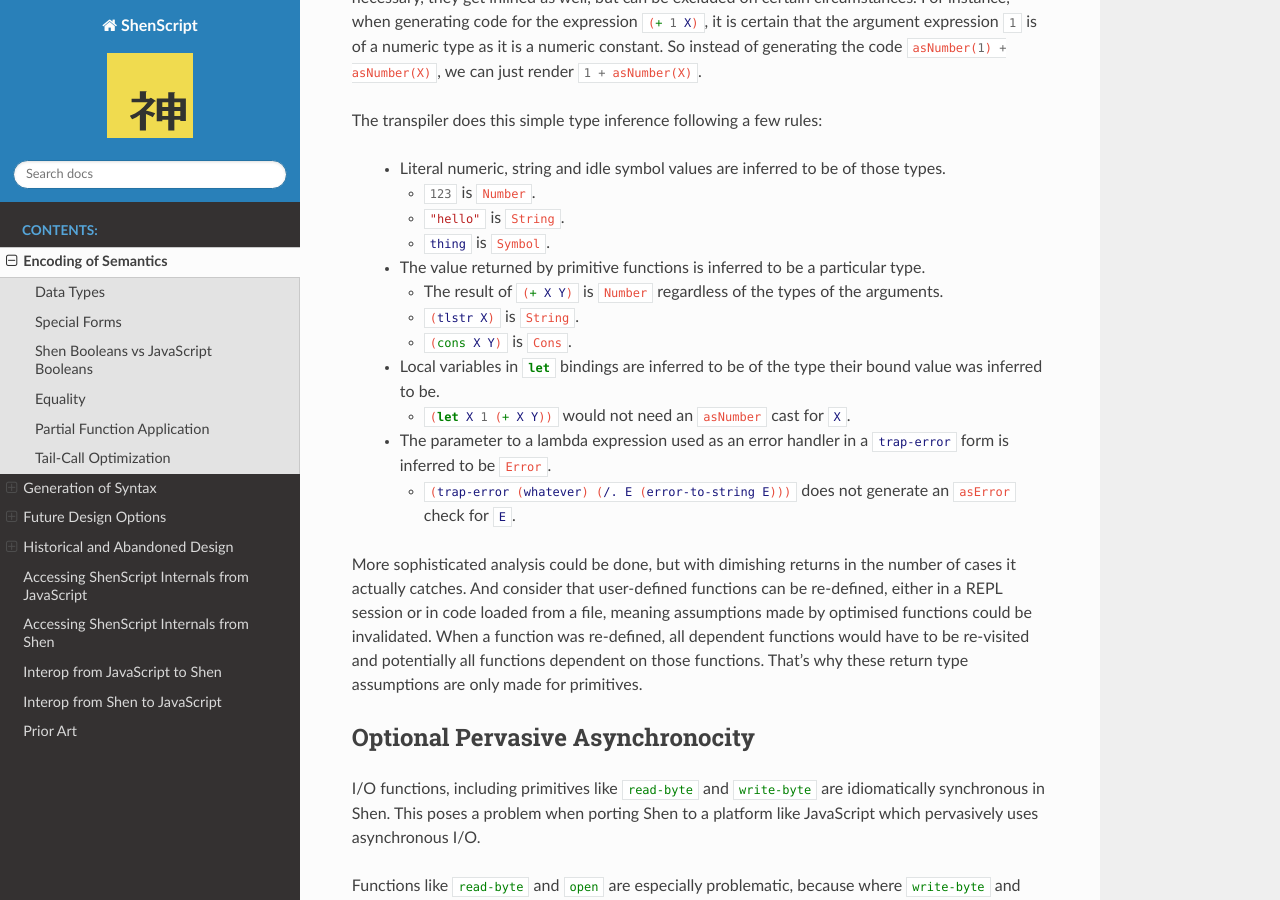
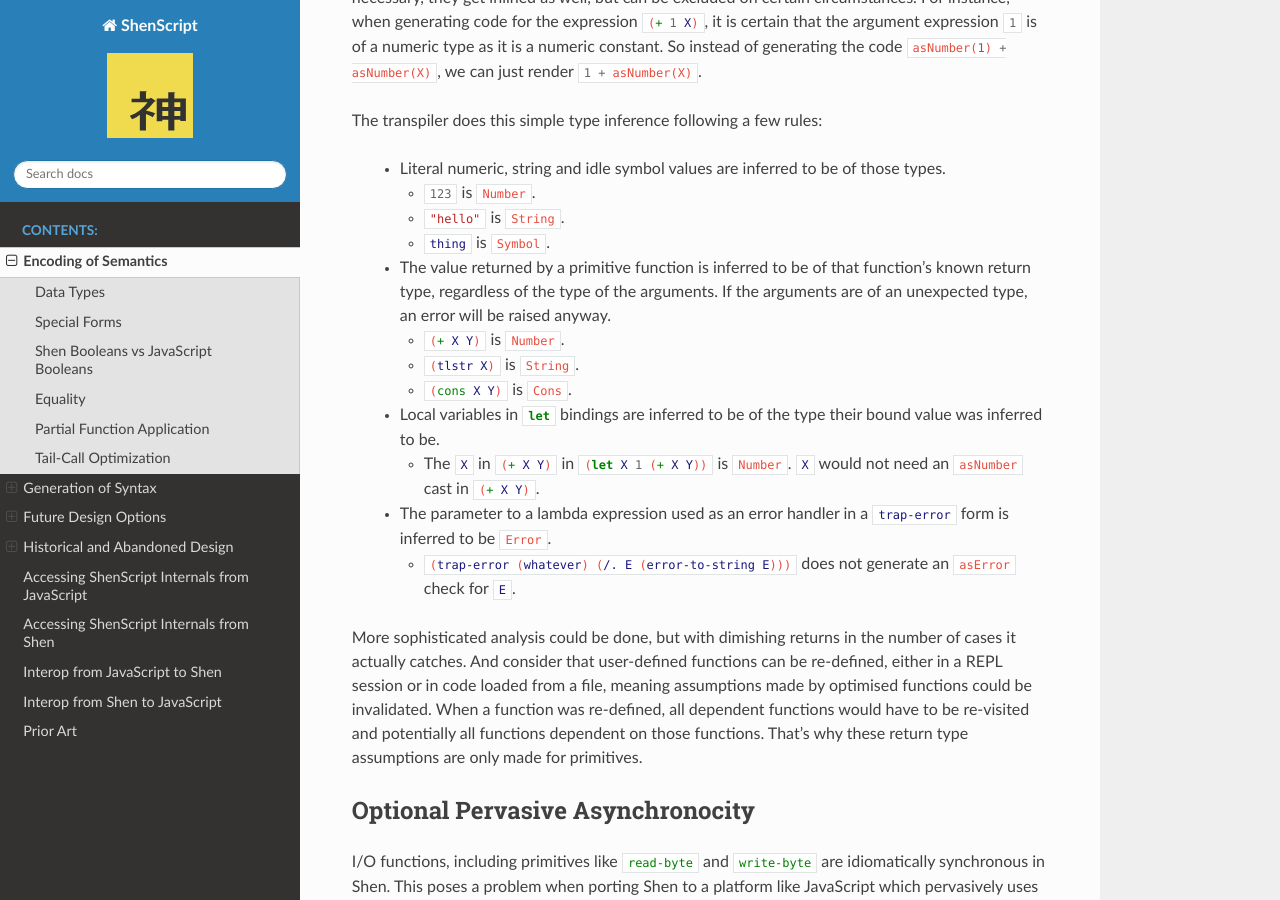
Before and after one commit to rkoeninger/ShenScript, a Sphinx documentation site: the page built from docs/design.rst, in a window 1280 px wide and 900 px high, scrolled down 4467 px. Built offline with Sphinx 7.4.7 and the Read the Docs theme 2.0.0, drawn with Linux system fonts in a browser that asks for light colours.

Commit message:
Clarified some wording under Code Inlining

```diff
--- a/docs/design.rst
+++ b/docs/design.rst
@@ -139,15 +139,15 @@ The transpiler does this simple type inference following a few rules:
     * :shen:`"hello"` is :code:`String`.
     * :shen:`thing` is :code:`Symbol`.
 
-  * The value returned by primitive functions is inferred to be a particular type.
+  * The value returned by a primitive function is inferred to be of that function's known return type, regardless of the type of the arguments. If the arguments are of an unexpected type, an error will be raised anyway.
 
-    * The result of :shen:`(+ X Y)` is :code:`Number` regardless of the types of the arguments.
+    * :shen:`(+ X Y)` is :code:`Number`.
     * :shen:`(tlstr X)` is :code:`String`.
     * :shen:`(cons X Y)` is :code:`Cons`.
 
   * Local variables in :shen:`let` bindings are inferred to be of the type their bound value was inferred to be.
 
-    * :shen:`(let X 1 (+ X Y))` would not need an :js:`asNumber` cast for :shen:`X`.
+    * The :shen:`X` in :shen:`(+ X Y)` in :shen:`(let X 1 (+ X Y))` is :code:`Number`. :shen:`X` would not need an :js:`asNumber` cast in :shen:`(+ X Y)`.
 
   * The parameter to a lambda expression used as an error handler in a :shen:`trap-error` form is inferred to be :code:`Error`.
 
```
